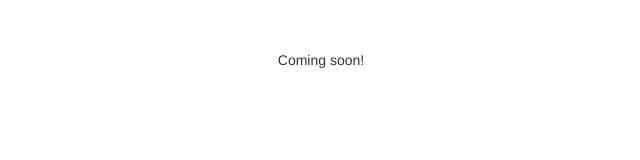
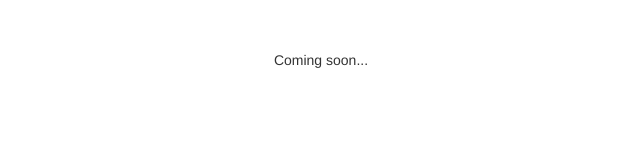
Before and after one commit to ExpressResolutions/ExpressResolutions.github.io, a plain HTML site: page index.html in a window 1280 px wide. Shown: the full height of the page, 319-959 px from the left. Drawn offline with Linux system fonts and the light colour scheme.

Commit message:
Removed exclamation mar

```diff
--- a/index.html
+++ b/index.html
@@ -28,7 +28,7 @@
         <![endif]-->
         <div class="centered_tex">
           <p style="text-align:center";>
-            Coming soon!
+            Coming soon...
           </p>
         </div>
     </body>
```
